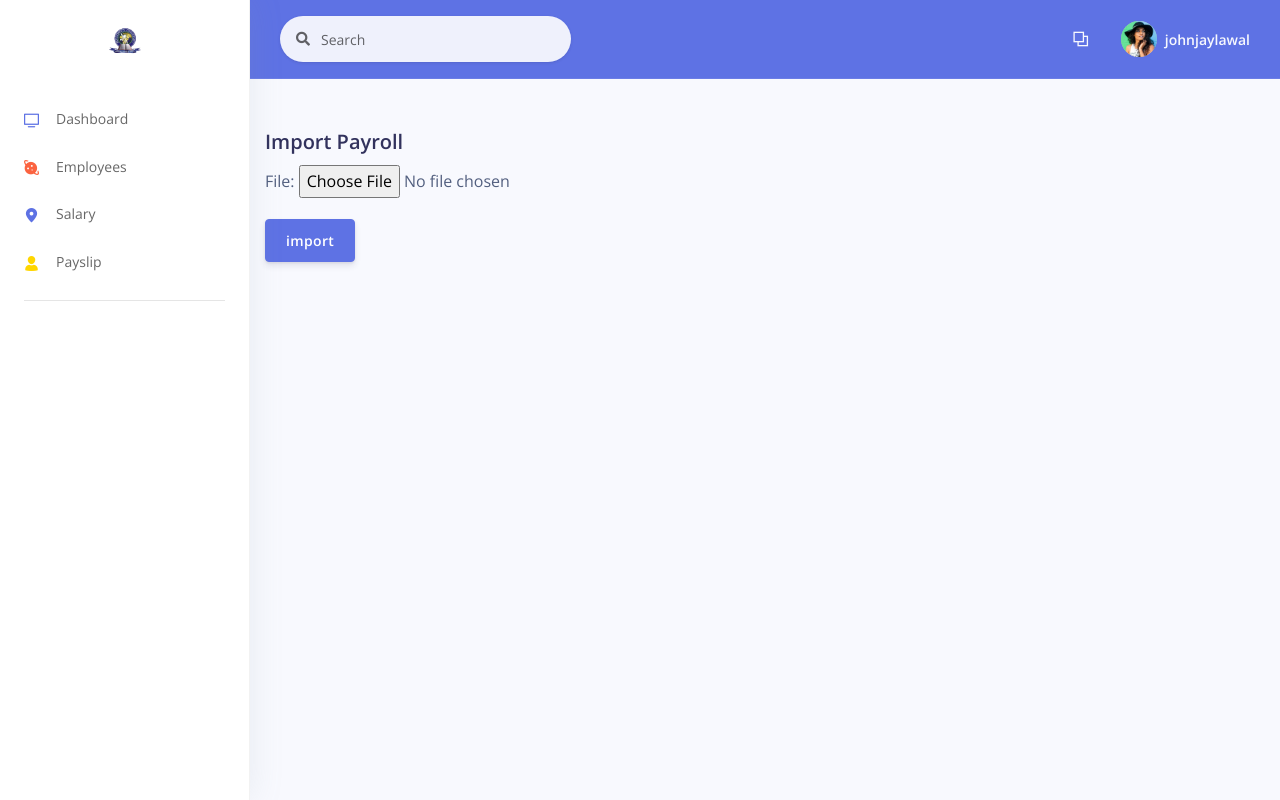
After one commit to JayBeloved/SPS, a Django app: page /app/import-payroll/ in a window 1280 px wide. The commit adds this page. Run offline with Django 5.2, Linux system fonts and the light colour scheme; a user stored in the database is signed in; some libraries are stand-ins or nearby versions.

Commit message:
Add employee and payroll import functionality with file upload forms

```diff
--- a/sps_project/apps/core/forms.py
+++ b/sps_project/apps/core/forms.py
@@ -44,3 +44,17 @@ class SalaryForm(forms.ModelForm):
             'development_levy': forms.NumberInput(attrs={'class': 'form-control'}),
             'personal_income_tax': forms.NumberInput(attrs={'class': 'form-control'}),
         }
+
+
+class EmployeeUploadForm(forms.Form):
+    file = forms.FileField()
+    widget = {
+        'file': forms.FileInput(attrs={'class': 'form-control form-control-file'})
+    }
+
+
+class PayrollUploadForm(forms.Form):
+    file = forms.FileField()
+    widget = {
+        'file': forms.FileInput(attrs={'class': 'form-control form-control-file'})
+    }
--- /dev/null
+++ b/sps_project/apps/core/templates/core/import_payroll.html
@@ -0,0 +1,14 @@
+{% extends 'layouts/base.html' %}
+
+{% block title %} Import Salary Records {% endblock title %}
+
+{% block content %}
+<div class="container mt-5">
+    <h2>Import Payroll</h2>
+    <form method="post" enctype="multipart/form-data">
+        {% csrf_token %}
+        {{ form.as_p }}
+        <button type="submit" class="btn btn-primary">import</button>
+    </form>
+</div>
+{% endblock content %}
--- a/sps_project/apps/core/urls.py
+++ b/sps_project/apps/core/urls.py
@@ -18,4 +18,10 @@ urlpatterns = [
     path('payslip/view/<int:pk>/', views.view_payslip, name='view_payslip'),
     path('payslip/send/<int:pk>/', views.send_payslip_email, name='send_payslip_email'),
     path('test-email/', views.test_email, name='test_email'),
+    path('upload-employees/', views.upload_employees, name='upload_employees'),
+    path('export-template/', views.export_template, name='export_template'),
+    path('import-payroll/', views.import_payroll, name='import_payroll'),
+    path('bulk-send-payslips/', views.bulk_send_payslips, name='bulk_send_payslips'),
+    path('export-employee-template/', views.export_employee_template, name='export_employee_template'),
+
 ]
--- a/sps_project/apps/core/views.py
+++ b/sps_project/apps/core/views.py
@@ -1,19 +1,21 @@
 import random
-import string, os
+import string, os, csv
+import openpyxl
 from django.conf import settings
 from django.utils import timezone
 from django.core.paginator import Paginator
 from django.db.models import Sum, Count
 from django.shortcuts import render, redirect
 from django.contrib.auth.decorators import login_required
-from django.http import HttpResponse
+from django.contrib import messages
+from django.http import HttpResponse, JsonResponse
 from django.urls import reverse
 from django.shortcuts import get_object_or_404
 from django.template.loader import render_to_string
 from django.core.mail import EmailMessage, send_mail
 from weasyprint import HTML
 from .models import Employee, Payslip, Salary
-from .forms import EmployeeForm, SalaryForm
+from .forms import EmployeeForm, SalaryForm, EmployeeUploadForm, PayrollUploadForm
 
 
 # Create your views here.
@@ -59,9 +61,14 @@ def employee_add(request):
     if request.method == 'POST':
         form = EmployeeForm(request.POST)
         if form.is_valid():
-            employee = form.save(commit=False)
-            employee.employee_code = generate_reference_code(employee)
-            employee.save()
+            name = form.cleaned_data['name']
+            email = form.cleaned_data['email']
+            phone_number = form.cleaned_data['phone_number']
+            if not Employee.objects.filter(name=name, email=email, phone_number=phone_number).exists():
+                employee = form.save(commit=False)
+                employee.employee_code = generate_reference_code(employee)
+                employee.save()
+                messages.success(request, 'Employee added successfully.')
             return redirect('core:employee_list')
     return redirect('core:employee_list')
 
@@ -258,3 +265,150 @@ def test_email(request):
         return HttpResponse('Email sent successfully.')
     except Exception as e:
         return HttpResponse(f'Error sending email: {e}')
+
+
+@login_required
+def upload_employees(request):
+    if request.method == 'POST':
+        form = EmployeeUploadForm(request.POST, request.FILES)
+        if form.is_valid():
+            csv_file = request.FILES['file']
+            decoded_file = csv_file.read().decode('utf-8').splitlines()
+            reader = csv.DictReader(decoded_file)
+            for row in reader:
+                if not Employee.objects.filter(name=row['name'], email=row['email']).exists():
+                    employee = Employee.objects.create(
+                        name=row['name'],
+                        email=row['email'],
+                        location=row['location'],
+                        staff_type=row['staff_type'],
+                        designation=row['designation'],
+                        grade_level=row['grade_level'],
+                        account_number=row['account_number'],
+                        bank_name=row['bank_name'],
+                        account_name=row['account_name'],
+                        phone_number=row['phone_number'],
+                    )
+                    employee.employee_code = generate_reference_code(employee)
+                    employee.save()
+            messages.success(request, 'Employees uploaded successfully.')
+            return redirect('core:employee_list')
+    else:
+        form = EmployeeUploadForm()
+    return render(request, 'core/upload_employees.html', {'form': form})
+
+
+@login_required
+def export_employee_template(request):
+    # Define the headers for the CSV file
+    headers = [
+        'name', 'email', 'location', 'staff_type', 'designation',
+        'grade_level', 'account_number', 'bank_name', 'account_name'
+    ]
+
+    # Create a CSV response
+    response = HttpResponse(content_type='text/csv')
+    response['Content-Disposition'] = 'attachment; filename=employee_template.csv'
+
+    writer = csv.writer(response)
+    writer.writerow(headers)
+
+    return response
+
+@login_required
+def export_template(request):
+    employees = Employee.objects.all()
+    workbook = openpyxl.Workbook()
+    sheet = workbook.active
+    sheet.title = 'Payroll Template'
+
+    # Add headers
+    headers = [
+        'Reference Number', 'Name', 'Basic Pay', 'Rent Allowance', 'Transport Allowance',
+        'Meal Allowance', 'Utility Allowance', 'Other Allowances', 'Overtime', 'Arrears',
+        'Staff Loan Deduction', 'Rent Deduction', 'Medical Deduction', 'Pension Contribution',
+        'Shortage Deduction', 'Development Levy', 'Personal Income Tax'
+    ]
+    sheet.append(headers)
+
+    # Add employee data
+    for employee in employees:
+        sheet.append([
+            employee.employee_code, employee.name, '', '', '', '', '', '', '', '',
+            '', '', '', '', '', '', ''
+        ])
+
+    response = HttpResponse(content_type='application/vnd.openxmlformats-officedocument.spreadsheetml.sheet')
+    response['Content-Disposition'] = 'attachment; filename=payroll_template.xlsx'
+    workbook.save(response)
+    return response
+
+
+@login_required
+def import_payroll(request):
+    if request.method == 'POST':
+        form = PayrollUploadForm(request.POST, request.FILES)
+        if form.is_valid():
+            excel_file = request.FILES['file']
+            workbook = openpyxl.load_workbook(excel_file)
+            sheet = workbook.active
+            for row in sheet.iter_rows(min_row=2, values_only=True):
+                reference_number, name, basic_pay, rent_allowance, transport_allowance, \
+                meal_allowance, utility_allowance, other_allowances, overtime, arrears, \
+                staff_loan_deduction, rent_deduction, medical_deduction, pension_contribution, \
+                shortage_deduction, development_levy, personal_income_tax = row
+                employee = Employee.objects.get(reference_number=reference_number)
+                Salary.objects.create(
+                    employee=employee,
+                    basic_pay=basic_pay,
+                    rent_allowance=rent_allowance,
+                    transport_allowance=transport_allowance,
+                    meal_allowance=meal_allowance,
+                    utility_allowance=utility_allowance,
+                    other_allowances=other_allowances,
+                    overtime=overtime,
+                    arrears=arrears,
+                    staff_loan_deduction=staff_loan_deduction,
+                    rent_deduction=rent_deduction,
+                    medical_deduction=medical_deduction,
+                    pension_contribution=pension_contribution,
+                    shortage_deduction=shortage_deduction,
+                    development_levy=development_levy,
+                    personal_income_tax=personal_income_tax
+                )
+            messages.success(request, 'Payroll imported successfully.')
+            return redirect('core:salary_list')
+    else:
+        form = PayrollUploadForm()
+    return render(request, 'core/import_payroll.html', {'form': form})
+
+
+@login_required
+def bulk_send_payslips(request):
+    if request.method == 'GET' and request.headers.get('x-requested-with') == 'XMLHttpRequest':
+        month = request.GET.get('month')
+        year, month = map(int, month.split('-'))
+        salaries = Salary.objects.filter(salary_date__year=year, salary_date__month=month)
+        count = salaries.count()
+        return JsonResponse({'count': count})
+
+    if request.method == 'POST':
+        month = request.POST.get('month')
+        year, month = map(int, month.split('-'))
+        salaries = Salary.objects.filter(salary_date__year=year, salary_date__month=month)
+        for salary in salaries:
+            payslip = Payslip.objects.get(salary=salary)
+            html = generate_payslip_pdf(payslip)
+            pdf = html.write_pdf()
+
+            email = EmailMessage(
+                subject=f'Payslip for {payslip.employee.name}',
+                body=f"Dear {payslip.employee.name},\nPlease find attached your payslip for the month of {payslip.date.strftime('%B')}.",
+                from_email=settings.DEFAULT_FROM_EMAIL,
+                to=[payslip.employee.email],
+            )
+            email.attach(f'payslip_{payslip.employee.employee_code}_{payslip.date}.pdf', pdf, 'application/pdf')
+            email.send()
+        messages.success(request, f'{salaries.count()} payslips sent successfully.')
+        return redirect('core:admin_dashboard')
+    return render(request, 'core/bulk_send_payslips.html')
--- a/sps_project/asgi.py
+++ b/sps_project/asgi.py
@@ -10,6 +10,9 @@ https://docs.djangoproject.com/en/5.1/howto/deployment/asgi/
 import os
 
 from django.core.asgi import get_asgi_application
+from dotenv import load_dotenv
+
+load_dotenv()  # Load environment variables from .env file
 
 os.environ.setdefault('DJANGO_SETTINGS_MODULE', 'sps_project.settings.local')
 if 'DJANGO_PRODUCTION' in os.environ:
--- a/sps_project/settings/base.py
+++ b/sps_project/settings/base.py
@@ -1,6 +1,10 @@
 from pathlib import Path
 import dj_database_url
 from decouple import config, Csv
+from dotenv import load_dotenv
+
+load_dotenv()  # Load environment variables from .env file
+
 
 # Build paths inside the project
 BASE_DIR = Path(__file__).resolve().parent.parent
--- a/sps_project/templates/includes/navigation.html
+++ b/sps_project/templates/includes/navigation.html
@@ -142,38 +142,42 @@
             <!-- View all -->
             <a href="#!" class="dropdown-item text-center text-primary font-weight-bold py-3">View all</a>
           </div>
-        </li>
+        </li> {% endcomment %}
         <li class="nav-item dropdown">
           <a class="nav-link" href="#" role="button" data-toggle="dropdown" aria-haspopup="true" aria-expanded="false">
             <i class="ni ni-ungroup"></i>
           </a>
           <div class="dropdown-menu dropdown-menu-lg dropdown-menu-dark bg-default  dropdown-menu-right ">
             <div class="row shortcuts px-4">
-              <a href="#!" class="col-4 shortcut-item">
+              <a href="{% url 'core:upload_employees' %}" class="col-6 shortcut-item">
                 <span class="shortcut-media avatar rounded-circle bg-gradient-red">
-                  <i class="ni ni-calendar-grid-58"></i>
+                    <i class="ni ni-circle-08"></i>
                 </span>
-                <small>Calendar</small>
+                <br>
+                <small>Upload Employees</small>
               </a>
-              <a href="#!" class="col-4 shortcut-item">
+              <a href="{% url 'core:bulk_send_payslips' %}" class="col-6 shortcut-item">
                 <span class="shortcut-media avatar rounded-circle bg-gradient-orange">
                   <i class="ni ni-email-83"></i>
                 </span>
-                <small>Email</small>
+                <br>
+                <small>Send Emails</small>
               </a>
-              <a href="#!" class="col-4 shortcut-item">
+              <a href="{% url 'core:import_payroll' %}" class="col-6 shortcut-item">
                 <span class="shortcut-media avatar rounded-circle bg-gradient-info">
                   <i class="ni ni-credit-card"></i>
                 </span>
-                <small>Payments</small>
+                <br>
+                <small>Import Payroll</small>
               </a>
-              <a href="#!" class="col-4 shortcut-item">
+              <a href="{% url 'core:export_template' %}" class="col-6 shortcut-item">
                 <span class="shortcut-media avatar rounded-circle bg-gradient-green">
                   <i class="ni ni-books"></i>
                 </span>
-                <small>Reports</small>
+                <br>
+                <small>Export Templates</small>
               </a>
-              <a href="#!" class="col-4 shortcut-item">
+              {% comment %} <a href="#!" class="col-4 shortcut-item">
                 <span class="shortcut-media avatar rounded-circle bg-gradient-purple">
                   <i class="ni ni-pin-3"></i>
                 </span>
@@ -184,10 +188,10 @@
                   <i class="ni ni-basket"></i>
                 </span>
                 <small>Shop</small>
-              </a>
+              </a> {% endcomment %}
             </div>
           </div>
-        </li> {% endcomment %}
+        </li>
       </ul>
       <ul class="navbar-nav align-items-center  ml-auto ml-md-0 ">
         <li class="nav-item dropdown">
--- a/sps_project/templates/includes/sidenav.html
+++ b/sps_project/templates/includes/sidenav.html
@@ -2,8 +2,8 @@
   <div class="scrollbar-inner">
     <!-- Brand -->
     <div class="sidenav-header  align-items-center">
-      <a class="navbar-brand" href="/">
-        <img src="/static/assets/img/brand/logo.png" class="navbar-brand-img" alt="Argon Design - Jinja Template Logo.">
+      <a class="navbar-brand" href="{% url 'core:dashboard' %}">
+        <img src="/static/assets/img/brand/logo.png" class="navbar-brand-img" alt="RUN Logo.">
       </a>
     </div>
     <div class="navbar-inner">
@@ -12,7 +12,7 @@
         <!-- Nav items -->
         <ul class="navbar-nav">
           <li class="nav-item">
-            <a class="nav-link {% if 'index' in segment %} active {% endif %}" href="/">
+            <a class="nav-link {% if 'index' in segment %} active {% endif %}" href="{% url 'core:dashboard' %}">
               <i class="ni ni-tv-2 text-primary"></i>
               <span class="nav-link-text">Dashboard</span>
             </a>
--- a/sps_project/wsgi.py
+++ b/sps_project/wsgi.py
@@ -9,6 +9,9 @@ https://docs.djangoproject.com/en/5.1/howto/deployment/wsgi/
 
 import os
 from django.core.wsgi import get_wsgi_application
+from dotenv import load_dotenv
+
+load_dotenv()  # Load environment variables from .env file
 
 os.environ.setdefault('DJANGO_SETTINGS_MODULE', 'sps_project.settings.local')
 if 'DJANGO_PRODUCTION' in os.environ:
```
Also changed, not shown: manage.py (+6 -3 lines), sps_project/apps/core/templates/core/bulk_send_payslips.html (added, +71 -0 lines), sps_project/apps/core/templates/core/upload_employees.html (added, +14 -0 lines), db.sqlite3, 2 other files.
